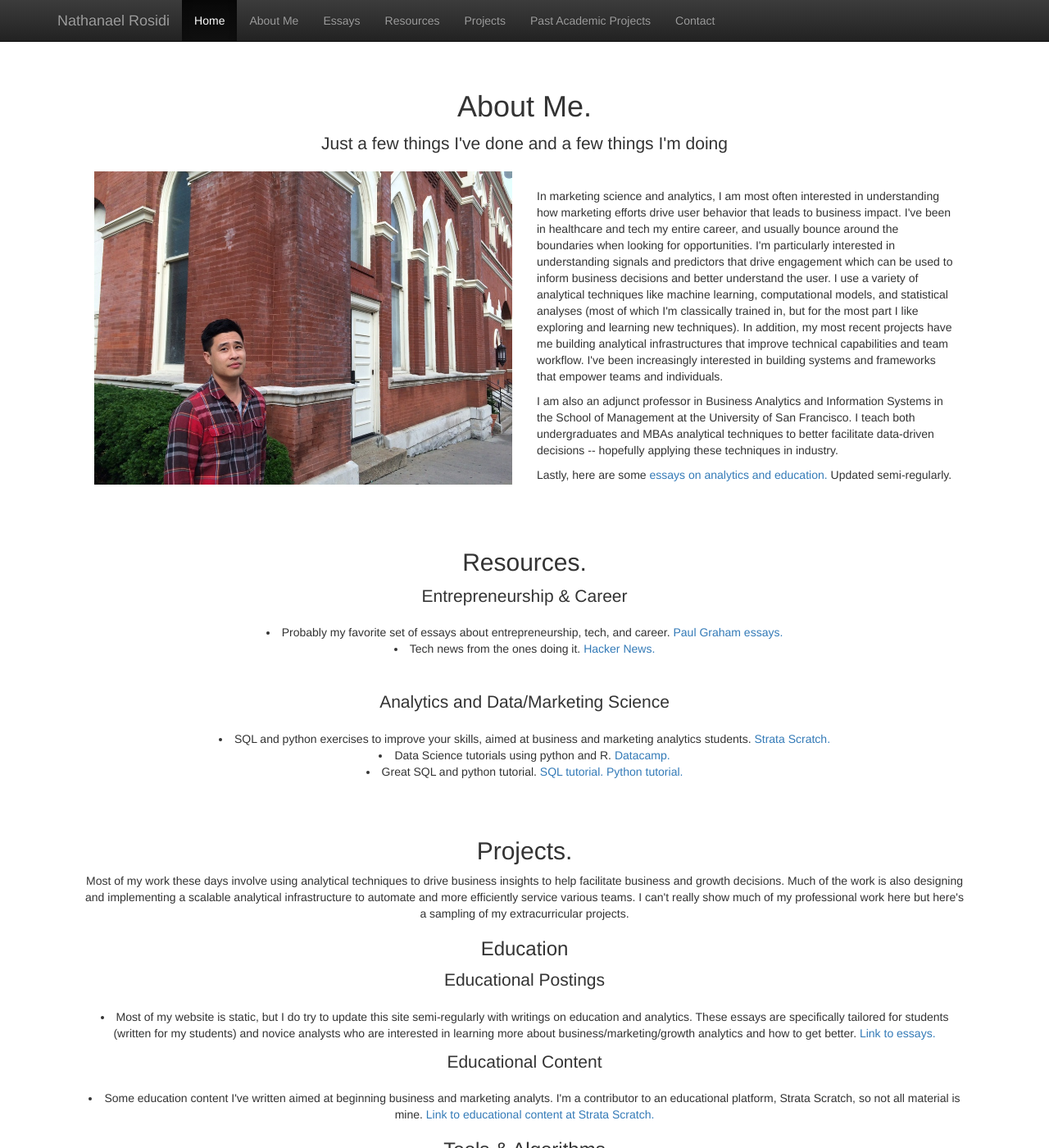
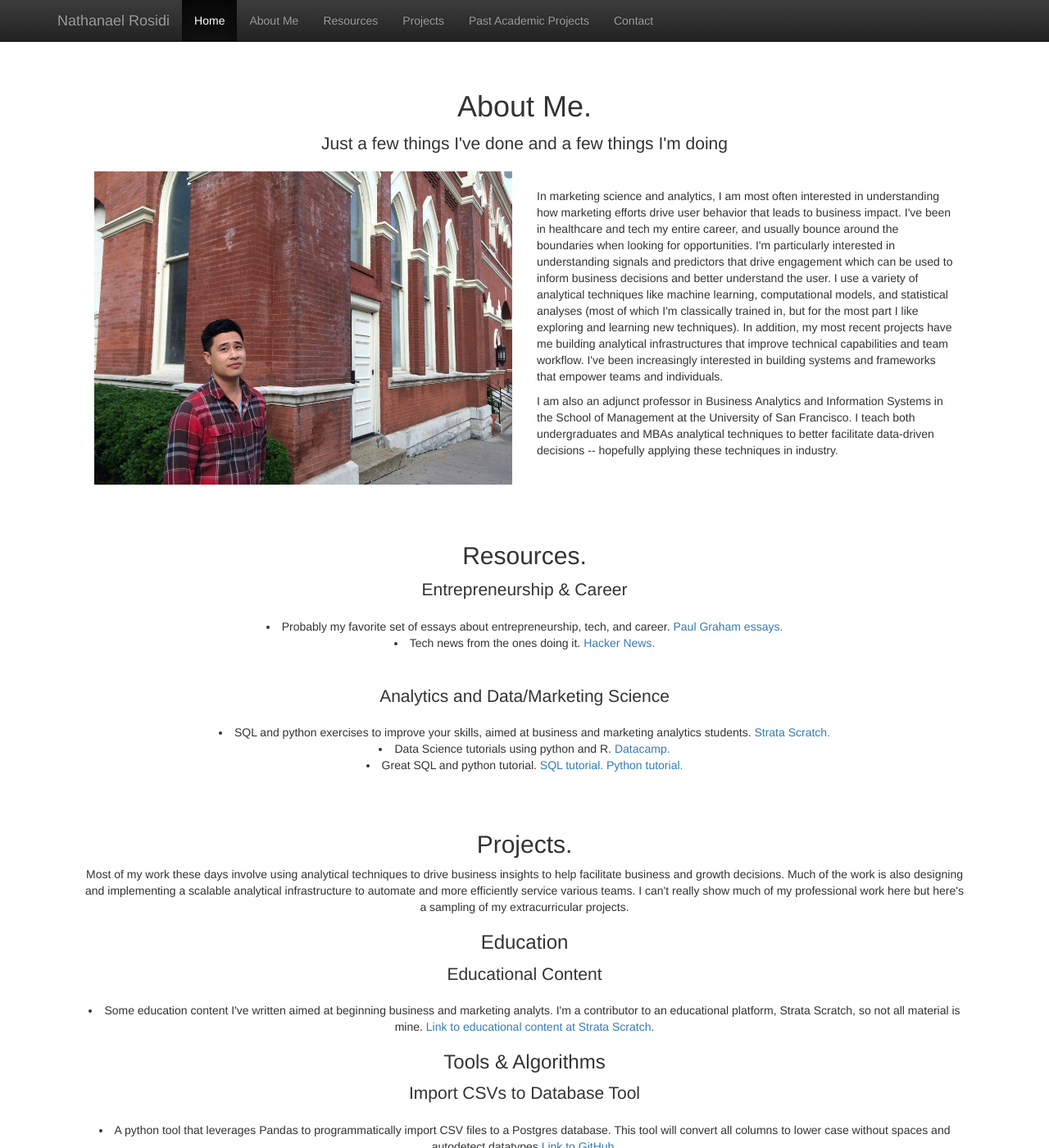
Before and after one commit to nlrosidi/nlrosidi.github.io, a Jekyll site: the page index.html, which Jekyll copies as it is, in a window 1280 px wide and 1400 px high. Shown: the whole window at 82% size. Built offline with Jekyll 4.4.1, drawn with Linux system fonts in a browser that asks for light colours; nearby versions of some CDN libraries.

Commit message:
Update index.html

```diff
--- a/index.html
+++ b/index.html
@@ -43,7 +43,6 @@
           <ul class="nav navbar-nav">
             <li class="active"><a href="#">Home</a></li>
             <li><a href="#aboutme">About Me</a></li>
-	    <li><a href="https://nathanrosidi.com/essays">Essays</a></li>
 	    <li><a href="#resources">Resources</a></li>
 	    <li><a href="#project">Projects</a></li>
             <li><a href="#pastproject">Past Academic Projects</a></li>
@@ -68,9 +67,7 @@
 
                  		<p align="left">I am also an adjunct professor in Business Analytics and Information Systems in the School of Management at the University of San Francisco. I teach
                  		both undergraduates and MBAs analytical techniques to better facilitate data-driven decisions -- hopefully applying these techniques in industry.</p>
-
-				<p align="left">Lastly, here are some <a target="_blank" href="https://nathanrosidi.com/essays"> essays on analytics and education.</a>  Updated semi-regularly.</p>
-       			</div>
+			</div>
 	  </div>
 
 	<div class="container-fluid">
@@ -90,13 +87,8 @@
           <p>Most of my work these days involve using analytical techniques to drive business insights to help facilitate business and growth decisions. Much of the work is also designing and implementing a scalable analytical infrastructure to automate and more efficiently service various teams. I can't really show much of my professional work here but here's a sampling of my extracurricular projects.</p>
 		  <p></p>
 	  <h3 id="education">Education</h3>
-	      <p class="lead">Educational Postings</p>
-	          <li>Most of my website is static, but I do try to update this site semi-regularly with writings on education and analytics. These essays are specifically tailored for students (written for my students) and novice analysts who are interested in learning more about business/marketing/growth analytics and how to get better.<a target="_blank" href="https://nathanrosidi.com/essays"> Link to essays.</a></li>
-		<p></p>
 	      <p class="lead">Educational Content</p>
 		  <li>Some education content I've written aimed at beginning business and marketing analyts. I'm a contributor to an educational platform, Strata Scratch, so not all material is mine.<a target="_blank" href="https://education.stratascratch.com"> Link to educational content at Strata Scratch.</a></li>
-
-
 		<p></p>
 		<p></p>
 	  <h3 id="github">Tools & Algorithms</h3>
```
